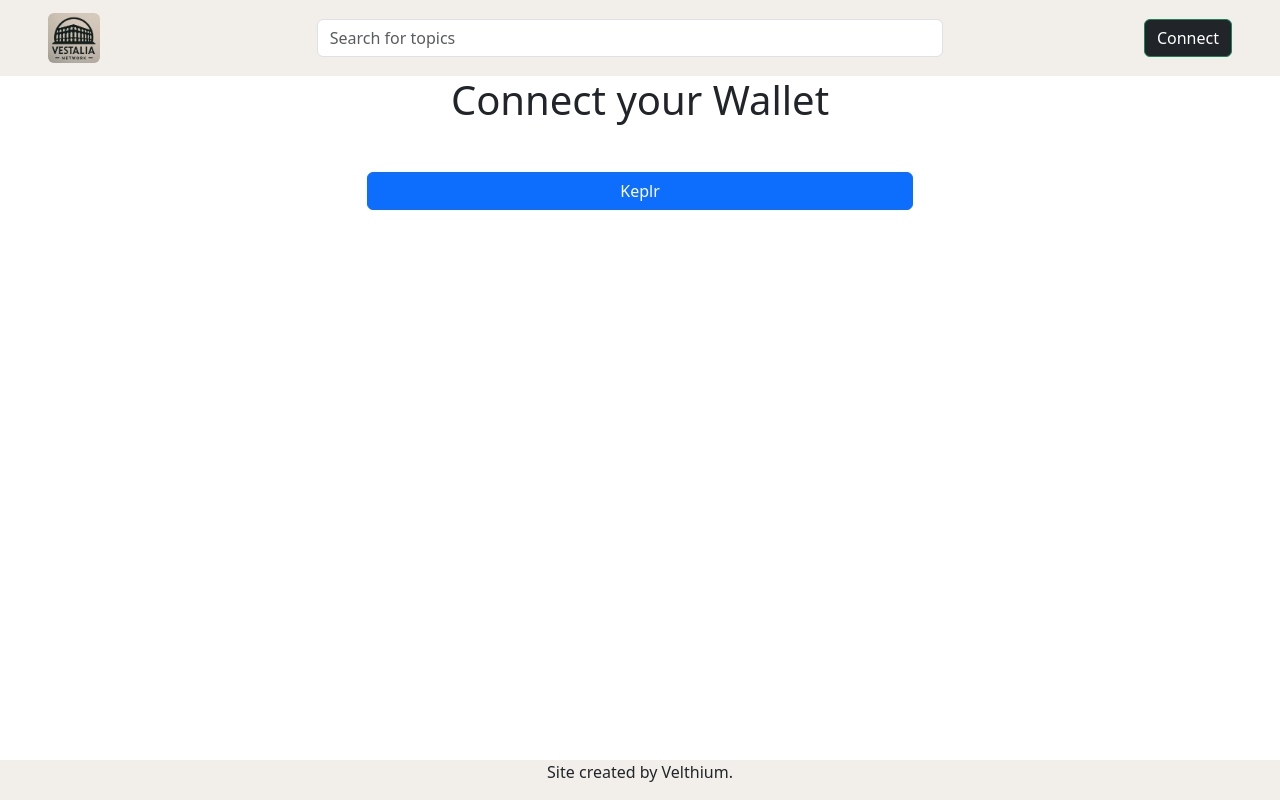
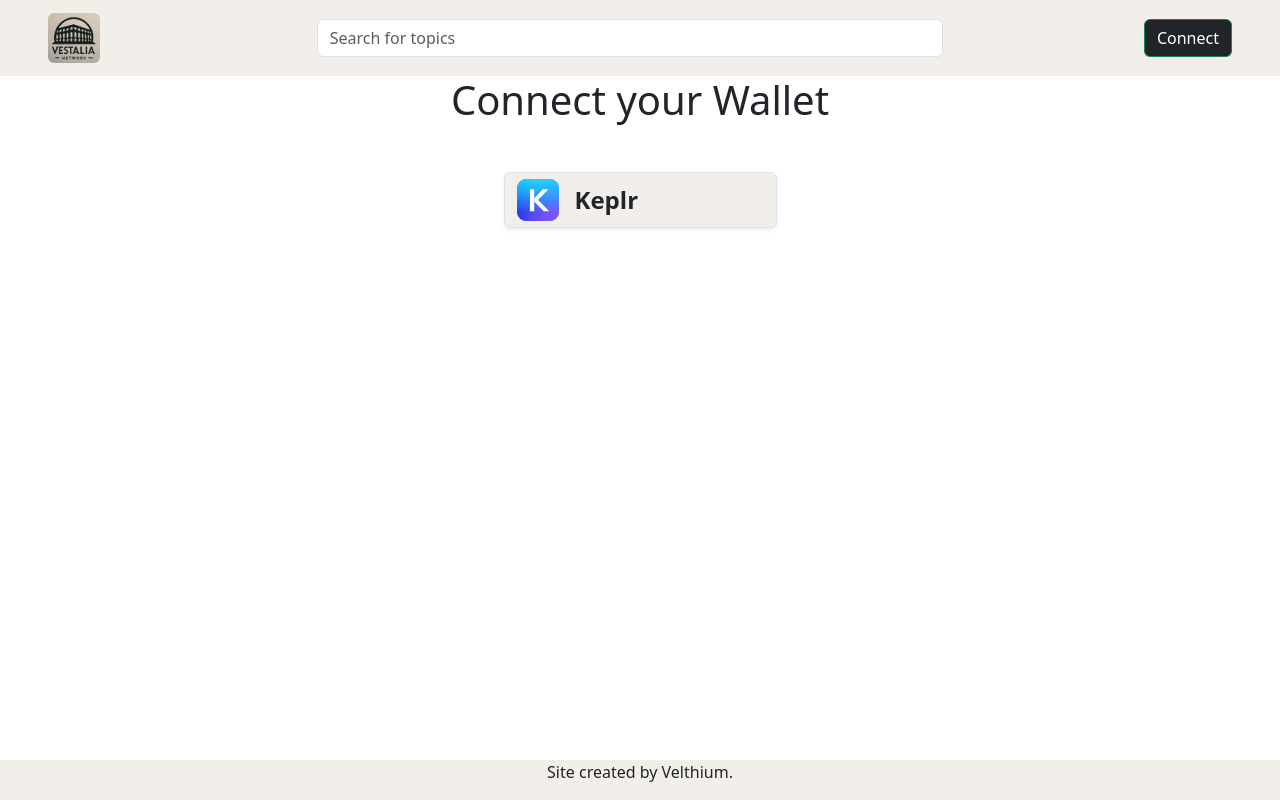
Before and after one commit to velthium/vestalia-frontend, a React (Vite) app: page /auth in a window 1280 px wide. Built offline with nearby package versions, Linux system fonts and the light colour scheme.

Commit message:
Improve "Connect your Wallet" page design
- Add Keplr Logo
- Improve the "Connect your Keplr wallet" area (To be more attrative)

```diff
--- a/src/pages/Auth.jsx
+++ b/src/pages/Auth.jsx
@@ -1,6 +1,7 @@
 import PageTitle from "@/components/Design/PageTitle";
 import { useNavigate } from "react-router-dom";
 import React, { useState } from "react";
+import KeplrLogo from "@/assets/images/Keplr.svg"
 
 function AuthPage() {
     const [pagination, setPagination] = useState({});
@@ -14,7 +15,10 @@
     return (
         <div className="container">
             <PageTitle title="Connect your Wallet" />
-            <button  type="button" className="btn btn-primary w-50 m-auto" onClick={handleClick}>Keplr </button>
+            <button type="button" className="btn bg-sand border shadow-sm w-25 m-auto d-flex" onClick={handleClick}>
+                <img src={KeplrLogo} alt="" />
+                <p className="fw-semibold fs-4 my-auto ms-3">Keplr</p>
+            </button>
     </div>
 );
 }
```
Also changed, not shown: src/assets/images/Keplr.svg (added).
